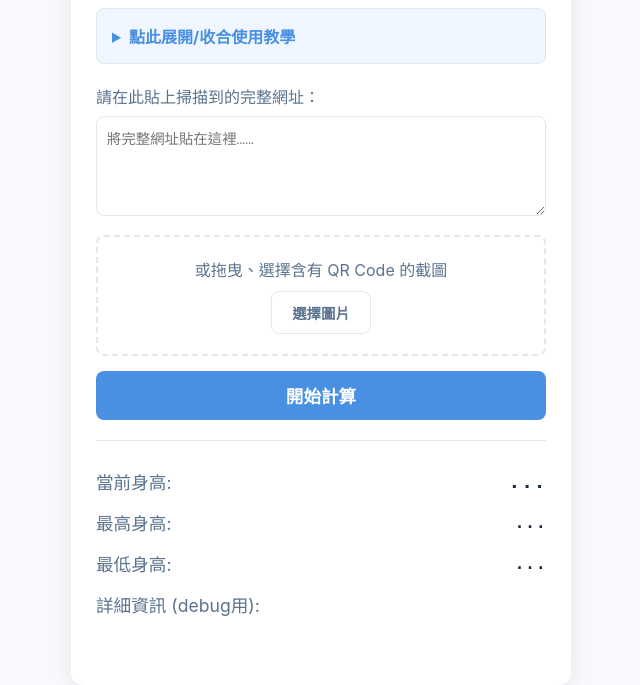
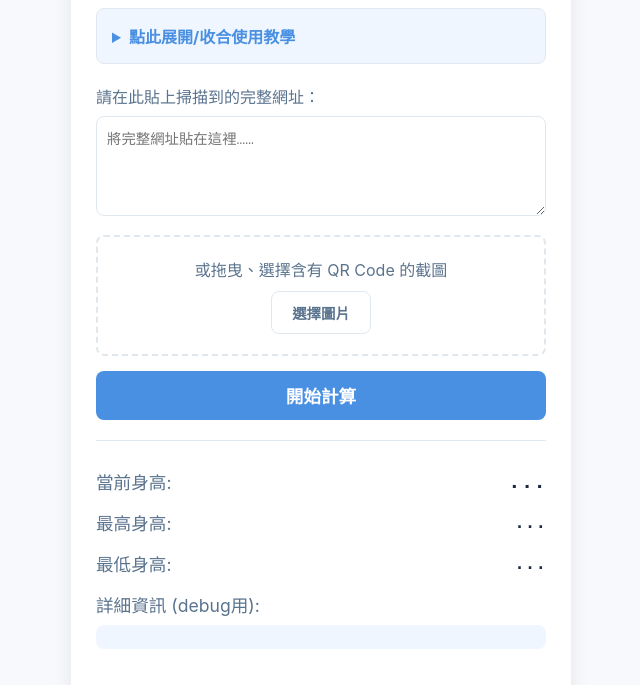
Before and after one commit to dream10325/sky-cotl-height-tool, a plain HTML site: page index.html in a window 1280 px wide. Shown: the part 110-795 px from the top of the page, without its empty margins (319-959 px from the left). Drawn offline with nearby package versions, Linux system fonts and the light colour scheme.

Commit message:
Update style.css

```diff
--- a/style.css
+++ b/style.css
@@ -192,8 +192,6 @@ input:checked + .slider:before { transform: translateX(20px); }
 html[data-theme='dark'] .extreme-notice {
     color: #81c784;
 }
-
-/* NEW STYLES */
 .sim-disclaimer {
     margin: 10px 0;
     padding: 10px;
@@ -233,3 +231,28 @@ html[data-theme='dark'] .extreme-notice {
     width: 16px;
     height: 16px;
 }
+.result-item.json-output {
+    display: block;
+    text-align: left;
+    align-items: flex-start;
+    flex-direction: column;
+}
+.result-item.json-output .json-header {
+    width: 100%;
+    display: flex;
+    justify-content: space-between;
+    align-items: center;
+    gap: 10px;
+}
+.result-item.json-output .json-pre {
+    background-color: var(--details-bg);
+    padding: 12px;
+    border-radius: 8px;
+    margin-top: 8px;
+    font-size: 0.9em;
+    white-space: pre-wrap;
+    word-break: break-all;
+    font-family: 'Courier New', monospace;
+    width: 100%;
+    box-sizing: border-box;
+}
```
